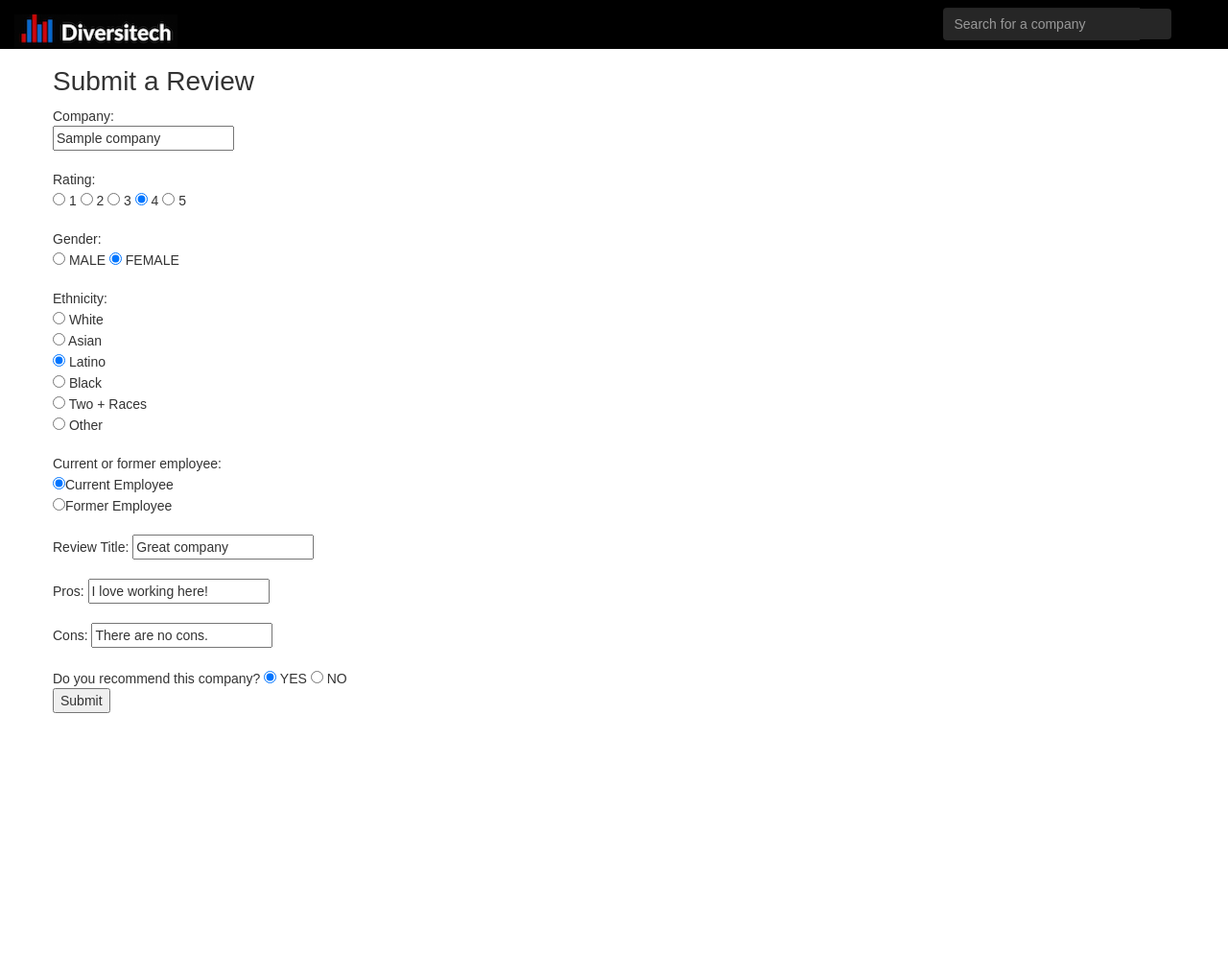
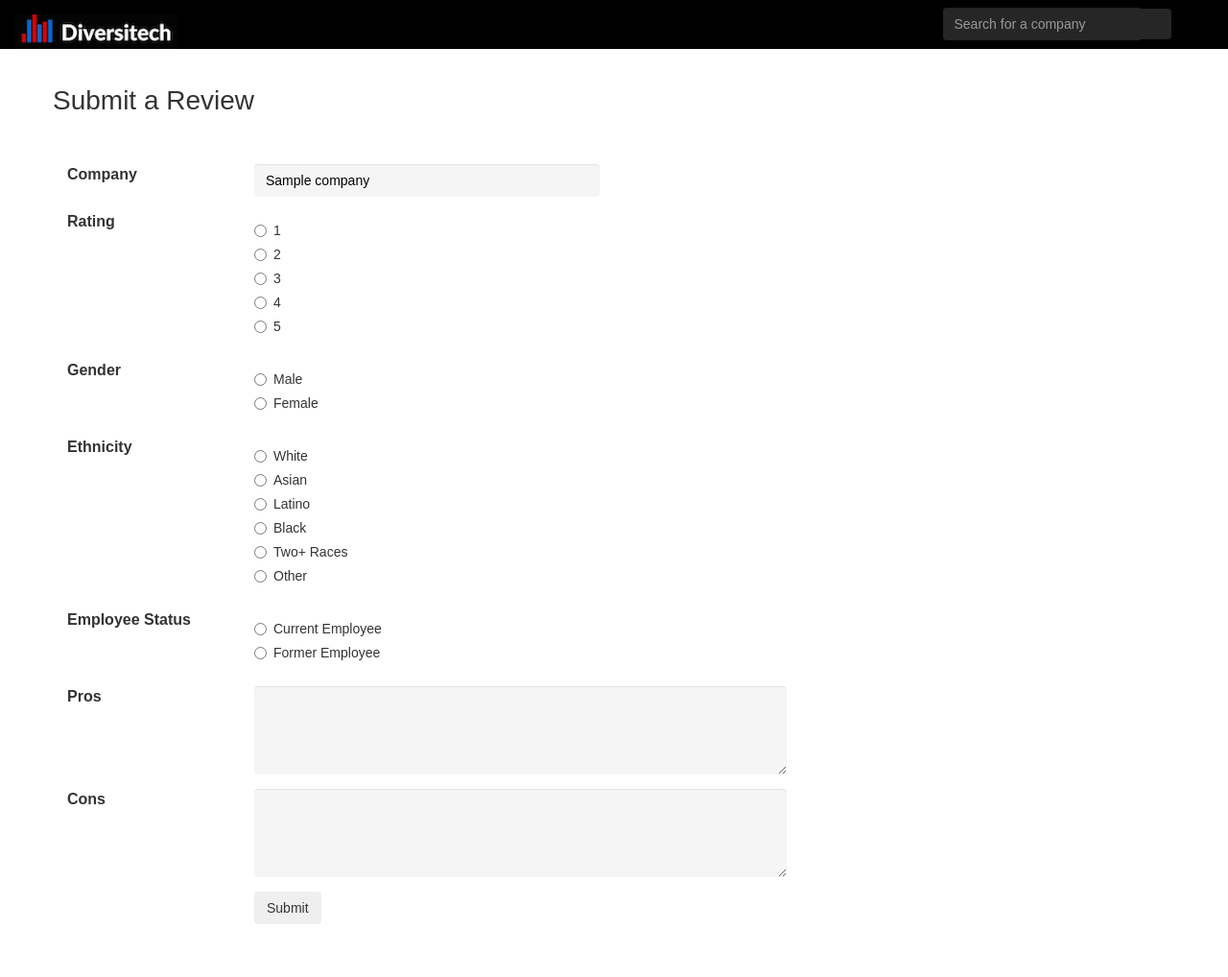
Before and after one commit to marishashodge/Project_Diversitech, a Flask app: page /review/1 in a window 1280 px wide. Shown: the whole page at 96% size. Before the commit the page ends 743 px from the top, so only its background shows below. Run offline with Flask 2, Linux system fonts and the light colour scheme; tables that the repository leaves empty hold one stand-in row (values such as "Sample post"); some libraries are stand-ins or nearby versions; some web fonts are replaced.

Commit message:
Formatted form and validated search

```diff
--- a/static/css/style.css
+++ b/static/css/style.css
@@ -18,9 +18,15 @@
   color: #ffffff;
 }
 
+#textBox1, #textBox2, #textBox3 {
+  background-color: #f5f5f5;
+  border: #f5f5f5;
+  color: #000;
+}
+
 #home-search {
   background-color: #ffffff;
-  border: #ffffff;
+  border: #262626;
   color: #000000;
 }
 
@@ -231,6 +237,7 @@ h2 {
   align: center;
 }
 
+
 #ranking-column1 {
   background-color: #f5f5f5;
   border-radius: 25px;
--- a/templates/base.html
+++ b/templates/base.html
@@ -35,7 +35,7 @@
     <!-- Search Box -->
 
     <div class="col-sm-3 col-md-3 pull-right">
-       <form class="navbar-form" role="search" action="/search" method='POST'>
+       <form class="navbar-form" name="searchFormNav" role="search" action="/search" method="POST">
        <div class="input-group">
            <input type="text" class="form-control" placeholder="Search for a company" name="search" id="srch-term">
            <div class="input-group-btn">
@@ -96,8 +96,10 @@
   </div>
 </div>
  -->
+
 <script src="http://code.jquery.com/jquery.js"></script>
 <script src="http://maxcdn.bootstrapcdn.com/bootstrap/3.3.4/js/bootstrap.min.js"></script>
+
 
 </body>
 </html>
--- a/templates/company-page.html
+++ b/templates/company-page.html
@@ -38,7 +38,7 @@
         </div>
         <div class="btn-group" role="group">
             <button type="button" id="news" style="font-size: 18px;" class="btn btn-default" href="#tab3" data-toggle="tab"><span class="glyphicon glyphicon-globe" aria-hidden="true"></span>
-                <div class="hidden-xs">News</div>
+                <div class="hidden-xs">Diversity News</div>
             </button>
         </div>
     </div>
@@ -270,7 +270,7 @@
         <div class="tab-pane fade in" id="tab3">
           <!-- <h3>This is tab 3</h3> -->
           <div id="news">
-              <h3 class="review-title">News</h1>
+              <h3 class="review-title">Diversity News About {{ display_company.name }}</h1>
               <br>
               <p id="newsResults">Loading...</p>
 
--- a/templates/review.html
+++ b/templates/review.html
@@ -2,66 +2,143 @@
 {% block content %}
 
 <div class="container">
-<div class="row">
+  <div class="row">
+  <br>
+  <h3>Submit a Review</h3>
+  <br>
+  <br>
+  </div>
+<form action='/submitted/{{ company_id }}' method='POST'>
+  <div class="form-group row">
+    <label for="inputCompany" style="font-size: 16px;" class="col-sm-2 form-control-label">Company</label>
+    <div class="col-sm-4">
+      <input type="text" class="form-control" id="textBox1" name="company" value="{{ company.name }}" required>
+    </div>
+  </div>
 
-<h3>Submit a Review</h3>
+  <div class="form-group row">
+    <label class="col-sm-2" style="font-size: 16px;">Rating</label>
+    <div class="col-sm-10">
+      <div class="radio">
+        <label>
+          <input type="radio" name="rating" value="1" required>  1
+        </label>
+      </div>
+      <div class="radio">
+        <label>
+          <input type="radio" name="rating" value="2" required>  2
+        </label>
+      </div>
+      <div class="radio disabled">
+        <label>
+          <input type="radio" name="rating" value="3" required>  3
+        </label>
+      </div>
+      <div class="radio">
+        <label>
+          <input type="radio" name="rating" value="4" required>  4
+        </label>
+      </div>
+      <div class="radio">
+        <label>
+          <input type="radio" name="rating" value="5" required>  5
+        </label>
+      </div>
+    </div>
+  </div>
+  <div class="form-group row">
+    <label class="col-sm-2" style="font-size: 16px;">Gender</label>
+    <div class="col-sm-10">
+      <div class="radio">
+        <label>
+          <input type="radio" name="gender" value="male">  Male
+        </label>
+      </div>
+      <div class="radio">
+        <label>
+          <input type="radio" name="gender" value="female">  Female
+        </label>
+      </div>
+    </div>
+  </div>
 
-</div>
-<div class="row">
-<form action='/submitted/{{ company_id }}' method='POST'>
-    Company: <br>
-        <input type="text" name="company" value="{{ company.name }}" required><br><br>
-    Rating:<br>
-        <input type="radio" name="rating" value="1" required>  1
-        <input type="radio" name="rating" value="2" required>  2
-        <input type="radio" name="rating" value="3" required>  3
-        <input type="radio" name="rating" value="4" required checked>  4
-        <input type="radio" name="rating" value="5" required>  5
-        <br>
-        <br>
+  <div class="form-group row">
+    <label class="col-sm-2" style="font-size: 16px;">Ethnicity</label>
+    <div class="col-sm-10">
+      <div class="radio">
+        <label>
+          <input type="radio" name="ethnicity" value="white">  White
+        </label>
+      </div>
+      <div class="radio">
+        <label>
+          <input type="radio" name="ethnicity" value="asian">  Asian
+        </label>
+      </div>
+      <div class="radio">
+        <label>
+          <input type="radio" name="ethnicity" value="latino">  Latino
+        </label>
+      </div>
+      <div class="radio">
+        <label>
+          <input type="radio" name="ethnicity" value="black">  Black
+        </label>
+      </div>
+      <div class="radio">
+        <label>
+          <input type="radio" name="ethnicity" value="two+ races">  Two+ Races
+        </label>
+      </div>
+      <div class="radio">
+        <label>
+          <input type="radio" name="ethnicity" value="other">  Other
+        </label>
+      </div>
+    </div>
+  </div>
 
-    Gender:<br>
-        <input type="radio" name="gender" value="male">  MALE
-        <input type="radio" name="gender" value="female" checked>  FEMALE
-        <br>
-        <br>
+  <div class="form-group row">
+    <label class="col-sm-2" style="font-size: 16px;">Employee Status</label>
+    <div class="col-sm-10">
+      <div class="radio">
+        <label>
+          <input type="radio" name="employee_status" value="current" required>Current Employee
+        </label>
+      </div>
+      <div class="radio">
+        <label>
+          <input type="radio" name="employee_status" value="former" required>Former Employee
+        </label>
+      </div>
+    </div>
+  </div>
 
-    Ethnicity:
-    <br>
-        <input type="radio" name="ethnicity" value="white">  White
-        <br>
-        <input type="radio" name="ethnicity" value="asian">  Asian
-        <br>
-        <input type="radio" name="ethnicity" value="latino" checked>  Latino
-        <br>
-        <input type="radio" name="ethnicity" value="black">  Black
-        <br>
-        <input type="radio" name="ethnicity" value="two+ races">  Two + Races
-        <br>
-        <input type="radio"  name="other_ethnicity"> Other
-        <br>
-        <br>
+  <div class="form-group row">
+    <label for="inputPros" style="font-size: 16px;" class="col-sm-2 form-control-label">Pros</label>
+    <div class="col-sm-6">
+      <textarea rows="4" cols="50" name="pros" id="textBox2" class="form-control">
+      </textarea>
+    </div>
+  </div>
+
+  <div class="form-group row">
+    <label for="inputCons" style="font-size: 16px;" class="col-sm-2 form-control-label">Cons</label>
+    <div class="col-sm-6">
+      <textarea rows="4" cols="50" name="cons" id="textBox3" class="form-control">
+      </textarea>
+    </div>
+  </div>
 
 
-    Current or former employee: <br>
-        <input type="radio" name="employee_status" value="current" required checked>Current Employee<br>
-        <input type="radio" name="employee_status" value="former" required>Former Employee<br><br>
+  <div class="form-group row">
+    <div class="col-sm-offset-2 col-sm-10">
+      <button type="submit" class="btn btn-secondary">Submit</button>
+    </div>
+  </div>
+</form>
+</div>
+<br>
+<br>
 
-    Review Title: <input type="text" name="title" value="Great company"><br><br>
-
-    Pros: <input type="text" name="pros" value="I love working here!"><br><br>
-
-    Cons: <input type="text" name="cons" value="There are no cons."><br><br>
-
-    Do you recommend this company?
-    <input type="radio" name="recommend" value="yes" required checked>  YES
-    <input type="radio" name="recommend" value="no" required> NO
-    <br>
-
-    <input type="submit">
-  </form>
-  <br>
-
-</div>
-</div>
 {% endblock %}
```
Also changed, not shown: templates/company-not-found.html (+35 -3 lines), templates/home.html (+20 -1 lines), static/img/1.jpg, static/img/2.jpg, static/img/3.jpg, static/img/4.jpg, static/img/5.jpg.
